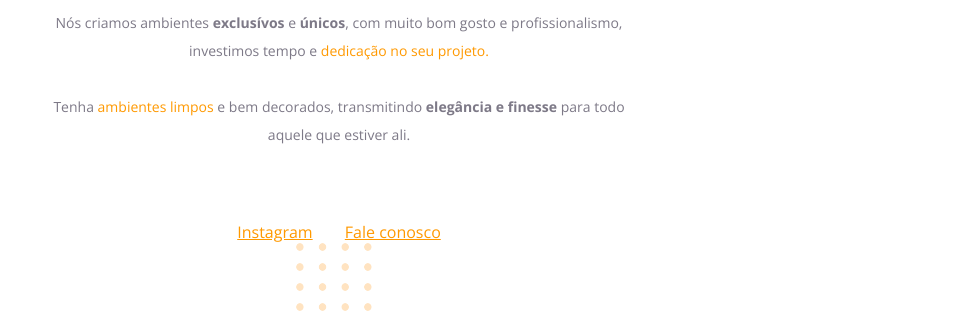
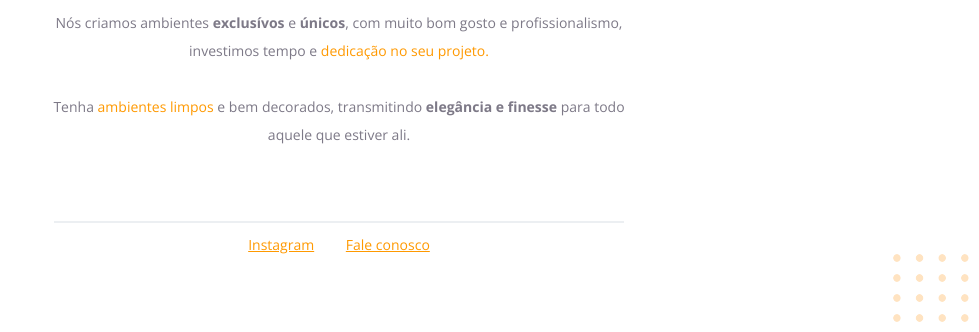
Before and after one commit to marlisonmourao/Explorer, a plain HTML site: page 01 - Introdução/index.html in a window 1280 px wide. Shown: the part 468-800 px from the top of the page, without its empty margins (301-1280 px from the left). Drawn offline with nearby package versions, Linux system fonts and the light colour scheme.

Commit message:
finished project

```diff
--- a/01 - Introdução/index.html
+++ b/01 - Introdução/index.html
@@ -33,15 +33,17 @@
   </div>
 
   <div id="footer">
-    <a href="#">Instagram</a>
-    <a href="mailto:contat@kfkajsd@gmail.com">Fale conosco</a>
+
+    <div id="line"></div>
+
+    <a target="_blank" href="#">Instagram</a>
+    <a target="_blank" href="mailto:contat@kfkajsd@gmail.com">Fale conosco</a>
   </div>
 
   <img
-    id="bolls"
+    id="balls"
     src="assets/balls-decoration.svg"
     alt="bolls"
   >
-
 </body>
 </html>
--- a/01 - Introdução/style.css
+++ b/01 - Introdução/style.css
@@ -9,9 +9,6 @@ body, p, a {
 #hero {
   width: 592px;
   margin: 0 auto 72px;
-}
-
-#hero {
 }
 
 #hero img {
@@ -31,7 +28,7 @@ h1 span {
   font-weight: bold;
 }
 
-p {
+p, #footer {
   font-size: 14px;
   line-height: 28px;
 }
@@ -40,6 +37,24 @@ span, a {
   color: #FF9900
 }
 
+#footer {
+  margin-bottom: 32;
+}
+
 #footer a + a{
   margin-left: 28px;
 }
+
+#line {
+  width: 568px;
+  height: 0;
+
+  margin: 0 auto 8px;
+  border: 1px solid #ECEFF2;
+}
+
+#balls {
+  position: fixed;
+  bottom: 0;
+  right: 0;
+}
```
